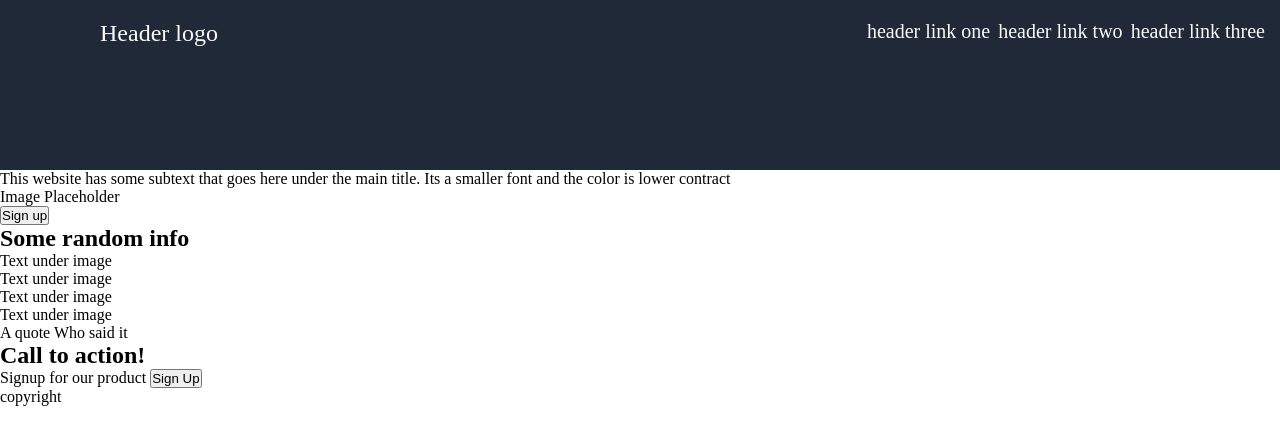
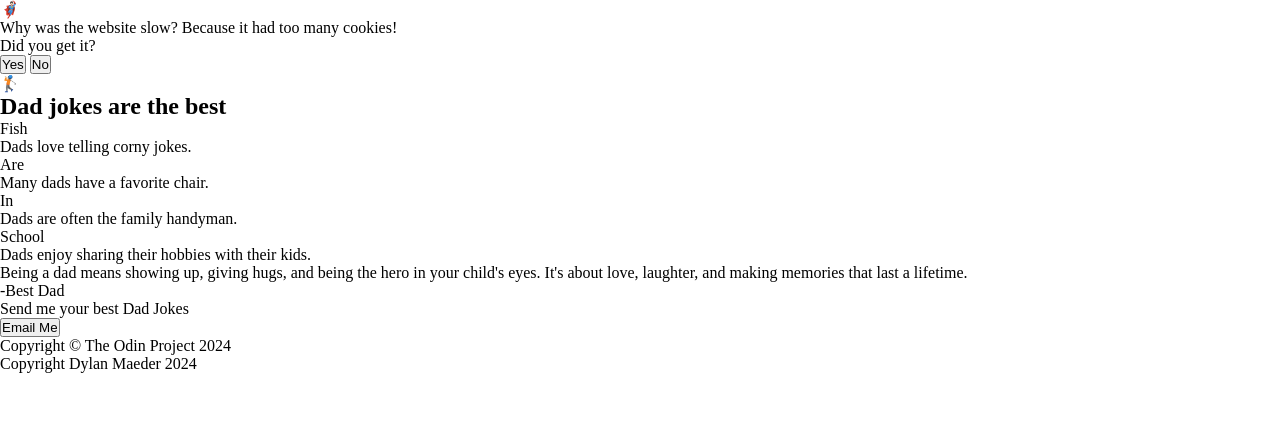
Before and after one commit to dhmaeder/Landing-Page-Project, a plain HTML site: page index.html in a window 1280 px wide. Drawn offline with Linux system fonts and the light colour scheme.

Commit message:
Redid index.html because I did not like the format

```diff
--- a/index.html
+++ b/index.html
@@ -3,58 +3,65 @@
 <head>
     <meta charset="UTF-8">
     <meta name="viewport" content="width=device-width, initial-scale=1.0">
-    <title>Document</title>
+    <title>Landing Page</title>
     <link rel="stylesheet" href="styles.css">
 </head>
-<header>
-    <div class="header">
-        <div class="header-left">Header logo</div>
-        <div class="header-right">
-            <ul>
-                <li>header link one</li>
-                <li>header link two</li>
-                <li>header link three</li>
-            </ul>
-        </div>
-    </div>
-</header>
 
 <body>
+    <header>
+        <div class="dadImage">🦸🏻‍♂️</div>
+        <nav id="navbar">
+            <a href="" id="About"></a>
+            <a href="" id="Quote"></a>
+            <a href="" id="Contact"></a>
+        </nav>
+    </header>
+    <main>
+        <section class="DadInfo">
+            <div>Why was the website slow?
+                Because it had too many cookies!</div>
+            <div>Did you get it?</div>
+            <button class="btn1">Yes</button>
+            <button class="btn2">No</button>
+            <div class="dadImage">🏌🏻</div>
 
-    <section class="section-1">
-        <div id="container-2">
-            <title>
-                This website is awesome.
-            </title>
-            <div>This website has some subtext that goes here under the main title. Its a smaller font and the color is
-                lower
-                contract
+        </section>
+        <section class="RandomInfo">
+            <h1>Dad jokes are the best</h1>
+            <div>
+                <div class="card1">Fish</div>
+                <p>Dads love telling corny jokes.</p>
             </div>
-            <div>Image Placeholder</div>
-        </div>
-        <button>Sign up</button>
-    </section>
-    <section class=section-2">
-        <h1 id="information">Some random info</h1>
-        <div id="image-container">
-            <div id="item">Text under image</div>
-            <div id="item">Text under image</div>
-            <div id="item">Text under image</div>
-            <div id="item">Text under image</div>
-        </div>
-    </section>
-    <section class="section-3">
-        <div>
-            A quote
-            <span id="person-quote">Who said it</span>
-        </div>
-    </section>
-    <section class="section-4">
-        <h1>Call to action!</h1>
-        Signup for our product
-        <button>Sign Up</button>
-    </section>
+            <div>
+                <div class="card2">Are</div>
+                <p>Many dads have a favorite chair.</p>
+            </div>
+            <div>
+                <div class="card3">In</div>
+                <p>Dads are often the family handyman.</p>
+            </div>
+            <div>
+                <div class="card4">School</div>
+                <p>Dads enjoy sharing their hobbies with their kids.</p>
+            </div>
+
+        </section>
+        <section class="Quote">
+            <div>Being a dad means showing up, giving hugs, and being the hero in your child's eyes. It's about love,
+                laughter, and making memories that last a lifetime.</div>
+            <div class="QuoteAuthor">-Best Dad</div>
+
+        </section>
+        <section class="CallToAction">
+            <h1 class="CallToActionHeading"></h1>
+            <div>Send me your best Dad Jokes</div>
+            <button class="btn3">Email Me</button>
+        </section>
+    </main>
+    <footer>
+        <div>Copyright © The Odin Project 2024</div>
+        <div>Copyright Dylan Maeder 2024</div>
+    </footer>
 </body>
-<footer>copyright</footer>
 
 </html>
--- a/styles.css
+++ b/styles.css
@@ -1,6 +1,7 @@
 * {
-    padding: 0px;
-    margin: 0px;
+
+    margin: 0;
+    padding: 0;
 }
 
 .header {
@@ -11,12 +12,16 @@
     display: flex;
     align-items: top;
     justify-content: space-between;
-    height: 150px;
+    height: 50px;
 
 }
 
 .header-left {
-    font-size: 24px;
+    position:relative;
+    top:120px;
+    bottom:100px;
+    left:400px;
+    width:500px;
 }
 
 .header-right {
@@ -35,6 +40,20 @@ ul {
 li {
     list-style-type: none;
 }
-.section 1 {
+
+.section-1 {
+    background-color: #1f2937;
+    height: 150px;
+    padding-top: 50px;
+    color: white ;
+    padding-left: 10px;
+    display: flex;
+
 
 }
+
+#website-info {
+    color: white ;
+    padding-right: 100px;
+    display: flex;
+}
```
